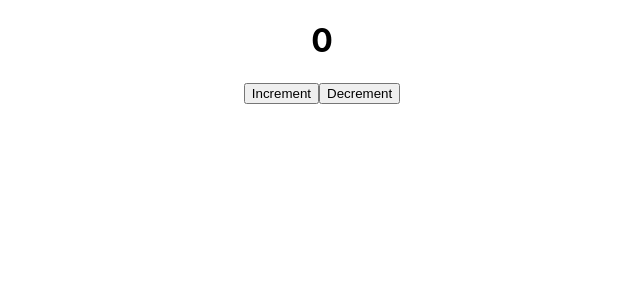
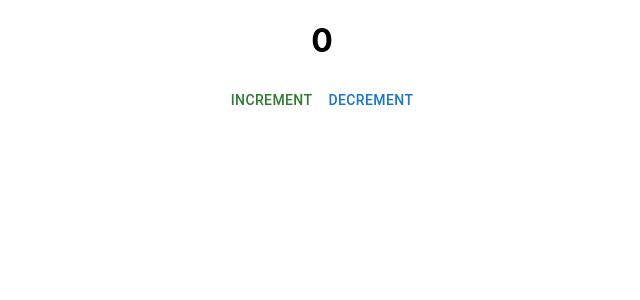
Before and after one commit to AshishMalaviya2463/firstproject, a React (Create React App) app: page / in a window 1280 px wide. Shown: the top 300 px of the page, without its empty margins (318-958 px from the left). Built offline with nearby package versions, Linux system fonts and the light colour scheme.

Commit message:
with material UI

```diff
--- a/package.json
+++ b/package.json
@@ -3,12 +3,18 @@
   "version": "0.1.0",
   "private": true,
   "dependencies": {
+    "@emotion/react": "^11.9.0",
+    "@emotion/styled": "^11.8.1",
+    "@mui/icons-material": "^5.8.0",
+    "@mui/material": "^5.8.1",
+    "@mui/styled-engine-sc": "^5.8.0",
     "@testing-library/jest-dom": "^5.16.4",
     "@testing-library/react": "^13.2.0",
     "@testing-library/user-event": "^13.5.0",
     "react": "^18.1.0",
     "react-dom": "^18.1.0",
     "react-scripts": "5.0.1",
+    "styled-components": "^5.3.5",
     "web-vitals": "^2.1.4"
   },
   "scripts": {
--- a/src/IncrementDecrement.js
+++ b/src/IncrementDecrement.js
@@ -1,4 +1,5 @@
 import React, { useState } from 'react'
+import Button from '@mui/material/Button';
 
 export default function IncrementDecrement() {
     let [number, setNumber] = useState(0);
@@ -16,8 +17,8 @@ export default function IncrementDecrement() {
     return (
         <>
             <h1>{number}</h1>
-            <button onClick={increment}>Increment</button>
-            <button onClick={decrement}>Decrement</button>
+            <Button variant="text" color="success" onClick={increment}>Increment</Button>
+            <Button onClick={decrement}>Decrement</Button>
         </>
     )
 }
```
Also changed, not shown: 1 other file (tests, documents, lock files or other folders).
